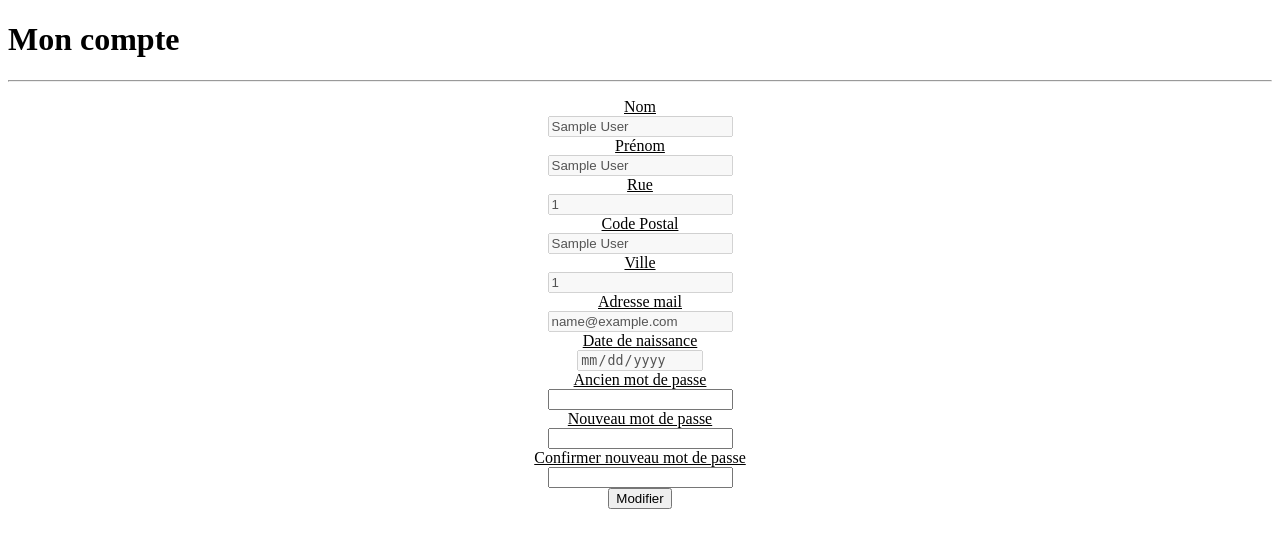
After one commit to ppe-3/PPE_3_V2, a PHP site: page /app/templates/settings.php in a window 1280 px wide. The commit adds this page. Shown: the top 548 px of the page. Run offline with PHP 8.4, Linux system fonts and the light colour scheme; the visitor is signed in with stand-in values (Sample User, id 1); some libraries are stand-ins or nearby versions.

Commit message:
edit profile

```diff
--- /dev/null
+++ b/app/controllers/settingsController.php
@@ -0,0 +1,27 @@
+<?php
+include_once '../../inc/hashage.php';
+include_once '../entities/dao/DemandeurDAO.php';
+include_once '../entities/Demandeur.php';
+
+
+$submit 			= isset($_POST['submit']) ? $_POST['submit'] : '';
+$old_password		= isset($_POST['old_password']) ? $_POST['old_password'] : '';
+$new_password 		= isset($_POST['new_password']) ? $_POST['new_password'] : '';
+$new_password_2		= isset($_POST['new_password_2']) ? $_POST['new_password_2'] : '';
+
+if($submit)
+{
+
+
+	if($new_password != $new_password_2)
+	{
+		echo "Les nouveau mot de passe ne correspond pas avec la vérification";
+	}
+	else
+	{
+		$daoDemandeur = new DemandeurDAO();
+		$demandeur = $daoDemandeur->findByPassword($old_password);
+		$demandeur->set_mdp_demandeur($new_password);
+		$daoDemandeur->updateDemandeur($demandeur->get_mdp_demandeur(), $demandeur->get_id_demandeur());
+	}
+}
--- a/app/entities/Demandeur.php
+++ b/app/entities/Demandeur.php
@@ -9,7 +9,7 @@ class Demandeur {
   private $rue_demandeur = null;
   private $cp_demandeur = null;
   private $ville_demandeur = null;
-  private $motdepasse_demandeur = null;
+  private $mdp_demandeur = null;
   private $mail_demandeur = null;
   private $datenaissance_demandeur = null;
   private $sexe_demandeur = null;
@@ -51,7 +51,7 @@ class Demandeur {
 
 
   function get_mdp_demandeur() {
-    return $this->motdepasse_demandeur;
+    return $this->mdp_demandeur;
   }
 
   function get_mail_demandeur() {
--- a/app/entities/dao/DemandeurDAO.php
+++ b/app/entities/dao/DemandeurDAO.php
@@ -5,8 +5,6 @@ include_once '../../inc/hashage.php';
 class DemandeurDAO {
 
   private static $connexion; // Objet de connexion
-
-
 
   private static function get_connexion() {
     if (self::$connexion === null) {
@@ -26,9 +24,6 @@ class DemandeurDAO {
     }
     return self::$connexion;
   }
-
-
-
 
   function find($mail_demandeur,$motdepasse_demandeur) {
     $sql = "select * from demandeur where mail_demandeur=:mail_demandeur and motdepasse_demandeur=:motdepasse_demandeur";
@@ -72,6 +67,26 @@ class DemandeurDAO {
     return current($demandeur); // Retourne l'objet métier
   }
 
+    function findByPassword($motdepasse_demandeur) {
+    $sql = "select * from demandeur where motdepasse_demandeur = :motdepasse_demandeur";
+    try {
+      $sth = self::get_connexion()->prepare($sql);
+      $sth->execute(array(":motdepasse_demandeur" => hashage($motdepasse_demandeur)));
+      $row = $sth->fetch(PDO::FETCH_ASSOC);
+
+    } catch (PDOException $e) {
+      throw new Exception("Erreur lors de la requête SQL : " . $e->getMessage());
+    }
+    if(!$row)
+    {
+      $demandeur = new Demandeur();
+    }
+    else
+    {
+      $demandeur = new Demandeur($row);
+    }
+    return $demandeur; // Retourne l'objet métier
+  }
 
   function findAll() {
     $sql = "select * from demandeur";
@@ -91,8 +106,6 @@ class DemandeurDAO {
     }
     return $tableau; // Retourne un tableau d'objets
   }
-
-
 /*
 
 * Fonction insert de demandeur
@@ -111,4 +124,11 @@ class DemandeurDAO {
     return $nb;  // Retourne le nombre d'insertion
   }
 
+  function updateDemandeur($mdp_demandeur, $id_demandeur) {
+    $sql = "update demandeur set motdepasse_demandeur=:mdp_demandeur where id_demandeur=:id_demandeur";
+    $sth = self::get_connexion()->prepare($sql);
+    $sth->execute(array(":motdepasse_demandeur" => hashage($mdp_demandeur)));
+    $row = $sth->fetch(PDO::FETCH_ASSOC);
+    return $nb;  // Retourne le nombre de mise à jour
+  }
 }
--- a/app/templates/menu.php
+++ b/app/templates/menu.php
@@ -41,14 +41,13 @@
 <?php if(!isset($_SESSION['id'])): ?>
     <li class="nav-item"><a class="nav-link js-scroll-trigger" href="app/templates/login.php">Connexion</a></li>
     <li class="nav-item"><a class="nav-link js-scroll-trigger" href="app/templates/register.php">Inscription</a></li>
+
 <?php endif; ?>
 
           <li class="nav-item">
             <a class="nav-link js-scroll-trigger" href="listeBordereaux.php">Note de frais</a>
           </li>
-          <li class="nav-item">
-            <a class="nav-link js-scroll-trigger" href="#portfolio">Mon compte</a>
-          </li>
+          <li class="nav-item"><a class="nav-link js-scroll-trigger" href="app/templates/settings.php">Mon compte</a></li>
           <li class="nav-item">
             <a class="nav-link js-scroll-trigger" href="<?= (BASEURL.'app/controllers/logout.php'); ?>">Déconnexion</a>
           </li>
--- /dev/null
+++ b/app/templates/settings.php
@@ -0,0 +1,45 @@
+<?php
+include_once '../../src/init.php';
+include_once ROOT.'/app/controllers/settingsController.php';
+?>
+<!DOCTYPE html>
+<html>
+  <header class="masthead">
+    <div class="header-content">
+      <div class="header-content-inner">
+      <h1 id="homeHeading">Mon compte </h1>
+      <hr>
+      <center>
+
+      <form action="<?php echo $_SERVER['PHP_SELF']; ?>" method="post">
+
+
+        <p>
+          <u>Nom</u> <br /><input type="text" disabled value="<?php echo $_SESSION['nom_demandeur']; ?>"  /><br />
+
+          <u>Prénom</u> <br /><input type="text" disabled value="<?php echo $_SESSION['prenom_demandeur']; ?>"  /><br />
+
+          <u>Rue</u> <br /><input type="text" disabled  value="<?php echo $_SESSION['rue_demandeur']; ?>"  /><br />
+
+          <u>Code Postal</u> <br /><input type="text" disabled value="<?php echo $_SESSION['prenom_demandeur']; ?>"  /><br />
+
+          <u>Ville</u> <br /><input type="text" disabled value="<?php echo $_SESSION['cp_demandeur']; ?>"   /><br />
+
+          <u>Adresse mail</u> <br /><input type="email" disabled disabled value="<?php echo $_SESSION['mail_demandeur']; ?>"  /><br />
+
+          <u>Date de naissance</u> <br /><input type="date" disabled value="<?php echo $_SESSION['datenaissance_demandeur']; ?>"  /><br />
+
+          <u>Ancien mot de passe</u> <br /><input type="password" value="" name="old_password"  /><br />
+
+          <u>Nouveau mot de passe</u> <br /><input type="password" value="" name="new_password"  /><br />
+          <u>Confirmer nouveau mot de passe</u> <br /><input type="password" value="" name="new_password_2"  /><br />
+          <input type="submit" name="submit" value="Modifier"><br />
+
+        </p>
+
+        </form>
+      </center>
+      </div>
+    </div>
+  </header>
+</html>
```
